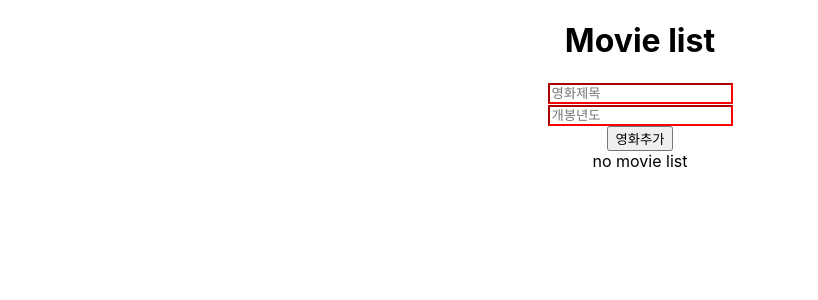
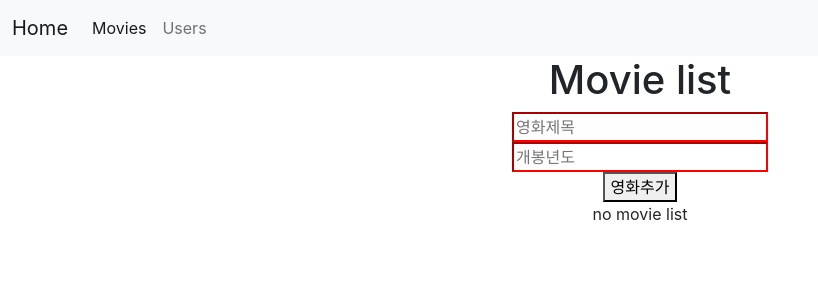
Before and after one commit to LIMDANBI/study_react, a React (Create React App) app: page / in a window 1280 px wide. Shown: the top 300 px of the page, without its empty margins (0-818 px from the left). Built offline with nearby package versions, Linux system fonts and the light colour scheme.

Commit message:
영화 웹사이트 : navbar (using bootstrap)

```diff
--- a/package.json
+++ b/package.json
@@ -8,6 +8,7 @@
     "@testing-library/user-event": "^12.8.3",
     "react": "^17.0.2",
     "react-dom": "^17.0.2",
+    "react-router-dom": "^5.2.0",
     "react-scripts": "4.0.3",
     "web-vitals": "^1.1.2"
   },
--- a/public/index.html
+++ b/public/index.html
@@ -14,6 +14,10 @@
       manifest.json provides metadata used when your web app is installed on a
       user's mobile device or desktop. See https://developers.google.com/web/fundamentals/web-app-manifest/
     -->
+
+    <!-- bootstrap class 사용 가능  -->
+    <link rel="stylesheet" href="https://cdn.jsdelivr.net/npm/bootstrap@5.0.2/dist/css/bootstrap.min.css" integrity="sha384-EVSTQN3/azprG1Anm3QDgpJLIm9Nao0Yz1ztcQTwFspd3yD65VohhpuuCOmLASjC" crossorigin="anonymous">
+
     <link rel="manifest" href="%PUBLIC_URL%/manifest.json" />
     <!--
       Notice the use of %PUBLIC_URL% in the tags above.
--- a/src/App.js
+++ b/src/App.js
@@ -2,6 +2,7 @@
 import React, { useEffect, useState } from 'react';
 import Movie from './components/Movie';
 import MovieForm from './components/MovieForm';
+import Navbar from './components/Navbar';
 import { render } from '@testing-library/react';
 
 function App() {
@@ -14,7 +15,7 @@
     }));
   }
 
-  const renderMovies = movies.length ? movies.map( movie => {
+  const renderMovies = movies.length ? movies.map(movie => {
     return (
       <Movie movie={movie} key={movie.id} removeMovie={removeMovie} /> // component를 사용하기 때문에 component에 key를 넣어 줌
     )
@@ -28,6 +29,7 @@
 
   return (
     <div className="App">
+      <Navbar />
       <h1> Movie list </h1>
       <MovieForm addMovie={addMovie} />
       {renderMovies}
--- /dev/null
+++ b/src/components/Navbar.js
@@ -0,0 +1,26 @@
+import React from 'react';
+
+const Navbar = () => {
+    return (
+        <nav class="navbar navbar-expand-lg navbar-light bg-light">
+            <div class="container-fluid">
+                <a class="navbar-brand" href="#">Home</a>
+                <button class="navbar-toggler" type="button" data-bs-toggle="collapse" data-bs-target="#navbarNav" aria-controls="navbarNav" aria-expanded="false" aria-label="Toggle navigation">
+                    <span class="navbar-toggler-icon"></span>
+                </button>
+                <div class="collapse navbar-collapse" id="navbarNav">
+                    <ul class="navbar-nav">
+                        <li class="nav-item">
+                            <a class="nav-link active" aria-current="page" href="#">Movies</a>
+                        </li>
+                        <li class="nav-item">
+                            <a class="nav-link" href="#">Users</a>
+                        </li>
+                    </ul>
+                </div>
+            </div>
+        </nav>
+    );
+}
+
+export default Navbar;
```
Also changed, not shown: 1 other file (tests, documents, lock files or other folders).
